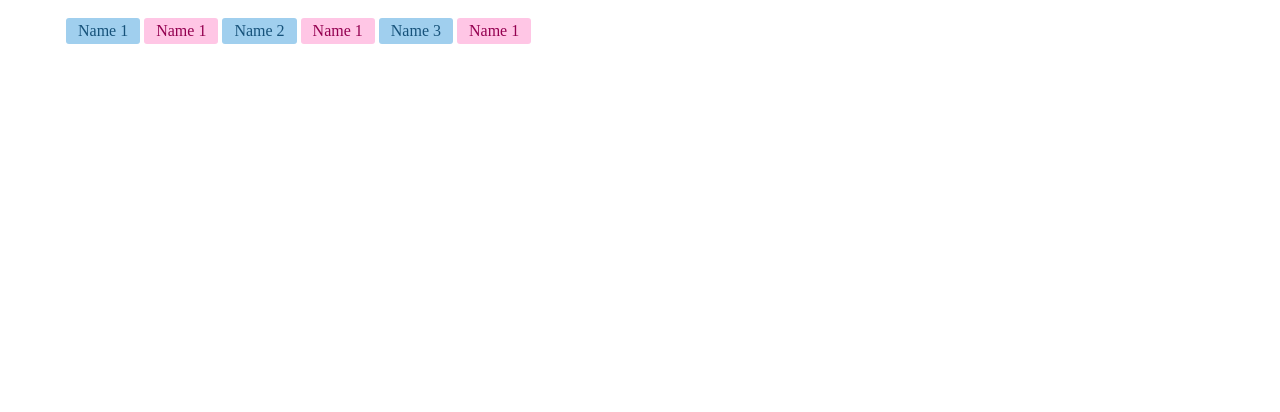
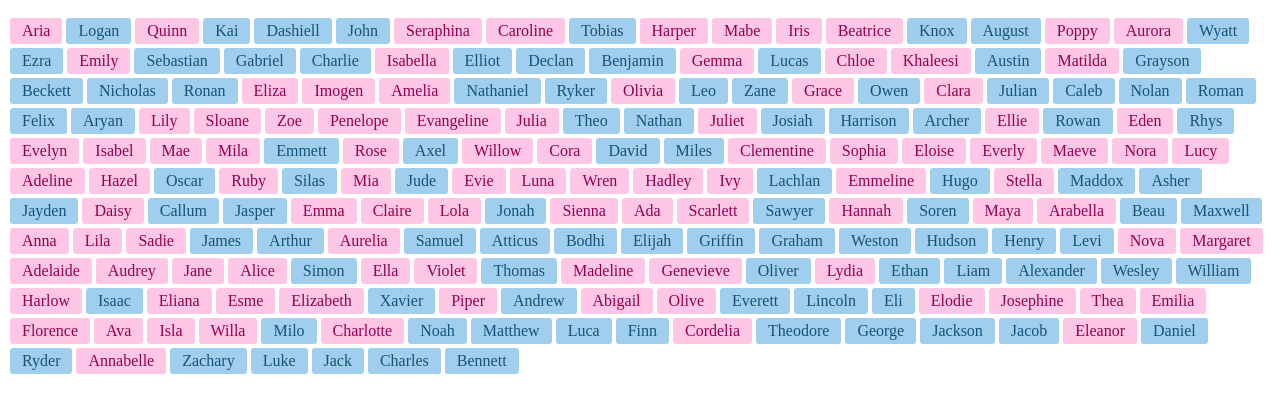
Before and after one commit to Brionnaw/baby-names-app, a React (Create React App) app: page / in a window 1280 px wide. Shown: the top 412 px of the page. Built offline with nearby package versions, Linux system fonts and the light colour scheme.

Commit message:
display names in array

```diff
--- a/src/App.js
+++ b/src/App.js
@@ -2,18 +2,19 @@ import React, { Component } from 'react';
 
 class App extends Component {
   render() {
-    console.log('our data is', this.props.data)
+
+      const {data} = this.props;
+      const nameList = data.map(name => {
+        return (
+          <li key={name.id} className={name.sex}>{name.name}</li>
+        )
+        // console.log(name.name, name.sex)
+
+      })
+
     return (
         <ul>
-        <li>{this.props.name}</li>
-        <li>{this.props.age}</li>
-
-          <li className="boy">Name 1</li>
-          <li className="girl">Name 1</li>
-          <li className="boy">Name 2</li>
-          <li className="girl">Name 1</li>
-          <li className="boy">Name 3</li>
-          <li className="girl">Name 1</li>
+          {nameList}
         </ul>
     );
   }
```
